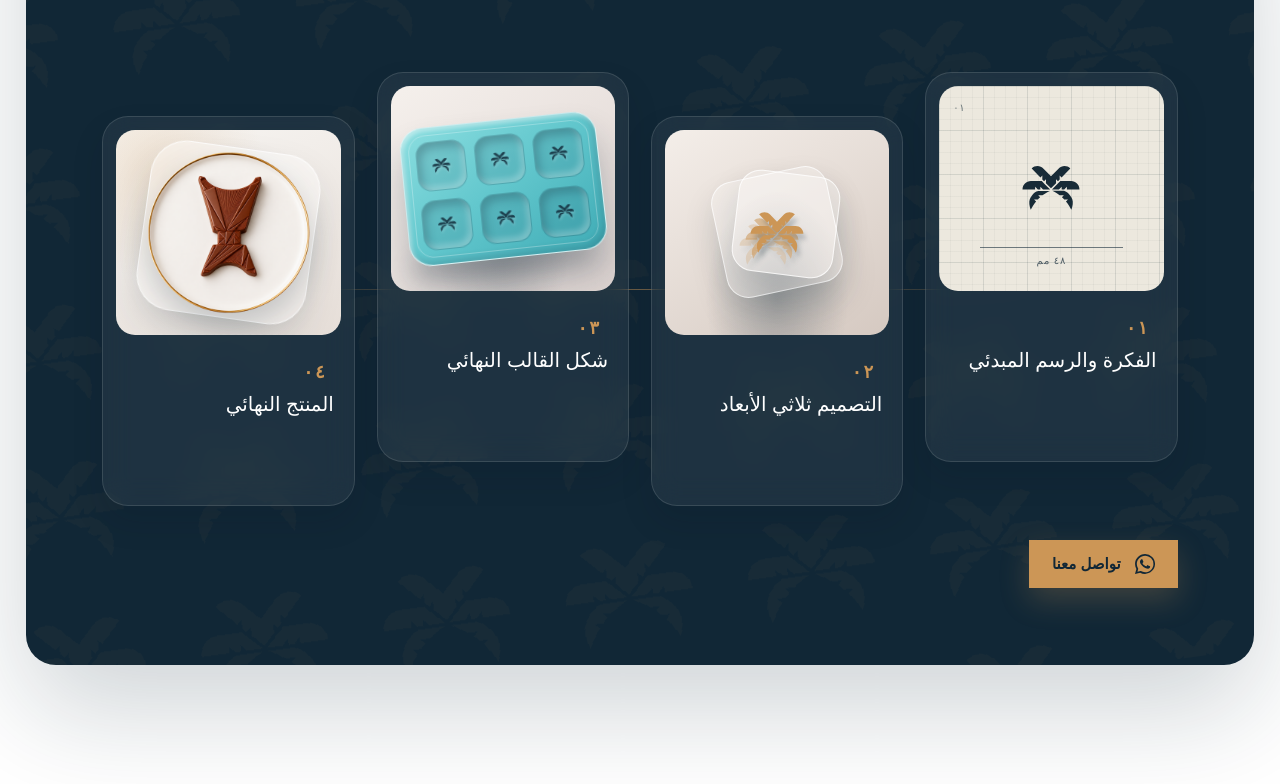
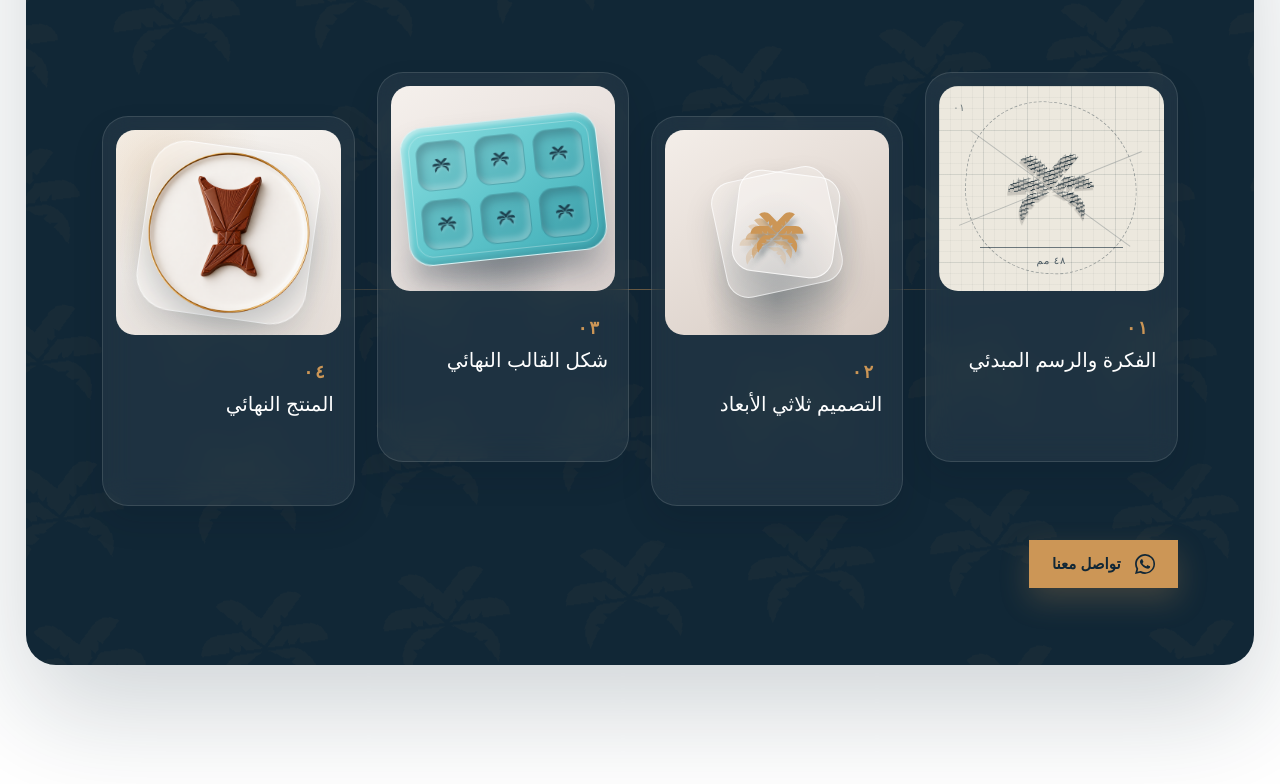
Before and after one commit to xnabilessam/jarid, a Next.js app: page / in a window 1280 px wide. Shown: the part 3606-4390 px from the top of the page. Built offline with nearby package versions, Linux system fonts and the light colour scheme; a web font is replaced by a local one.

Commit message:
feat: render journey concept as pencil sketch

```diff
--- a/app/globals.css
+++ b/app/globals.css
@@ -809,8 +809,76 @@ a {
   letter-spacing: 0.08em;
 }
 
-.journey-sketch > img {
-  filter: brightness(0) saturate(100%) invert(12%) sepia(22%) saturate(1276%) hue-rotate(160deg) brightness(91%) contrast(89%);
+.sketch-mark {
+  position: relative;
+  width: min(66%, 150px);
+  aspect-ratio: 1;
+  mix-blend-mode: multiply;
+  transform: rotate(-3deg);
+}
+
+.sketch-mark > img {
+  position: absolute;
+  z-index: 1;
+  inset: 8%;
+  width: 84%;
+  height: 84%;
+  opacity: 0.15;
+  object-fit: contain;
+  filter: grayscale(1) contrast(1.35) blur(0.2px);
+  transform: translate(-1px, 2px) rotate(-0.8deg);
+}
+
+.sketch-mark::before {
+  content: "";
+  position: absolute;
+  z-index: 2;
+  inset: 8%;
+  -webkit-mask: url("/brand/jarid-icon-navy.svg") center / contain no-repeat;
+  mask: url("/brand/jarid-icon-navy.svg") center / contain no-repeat;
+  background:
+    repeating-linear-gradient(164deg, rgba(17, 39, 54, 0.82) 0 1px, transparent 1px 4px),
+    repeating-linear-gradient(18deg, rgba(17, 39, 54, 0.38) 0 1px, transparent 1px 7px);
+  filter: blur(0.15px);
+}
+
+.sketch-mark::after {
+  content: "";
+  position: absolute;
+  z-index: 1;
+  inset: 7% 9% 9% 7%;
+  -webkit-mask: url("/brand/jarid-icon-navy.svg") center / contain no-repeat;
+  mask: url("/brand/jarid-icon-navy.svg") center / contain no-repeat;
+  background: repeating-linear-gradient(96deg, rgba(17, 39, 54, 0.3) 0 1px, transparent 1px 5px);
+  opacity: 0.7;
+  transform: rotate(1.2deg) translate(2px, 1px);
+}
+
+.sketch-mark > span {
+  position: absolute;
+  inset: -8%;
+  border: 1px dashed rgba(17, 39, 54, 0.34);
+  border-radius: 46% 54% 49% 51%;
+  transform: rotate(8deg);
+}
+
+.sketch-mark > span::before,
+.sketch-mark > span::after {
+  content: "";
+  position: absolute;
+  top: 50%;
+  left: -8%;
+  width: 116%;
+  height: 1px;
+  background: rgba(17, 39, 54, 0.22);
+}
+
+.sketch-mark > span::before {
+  transform: rotate(31deg);
+}
+
+.sketch-mark > span::after {
+  transform: rotate(-27deg);
 }
 
 .journey-model {
--- a/app/page.tsx
+++ b/app/page.tsx
@@ -260,7 +260,10 @@ export default function Home() {
               <article className="journey-card" key={step.number} data-motion-item data-motion-reveal="card">
                 <div className={`journey-visual journey-${step.visual}`} aria-hidden="true">
                   {step.visual === "sketch" && (
-                    <img src="/brand/jarid-icon-navy.svg" alt="" />
+                    <div className="sketch-mark">
+                      <img src="/brand/jarid-icon-navy.svg" alt="" />
+                      <span />
+                    </div>
                   )}
                   {step.visual === "model" && (
                     <>
```
Also changed, not shown: 1 other file (tests, documents, lock files or other folders).
